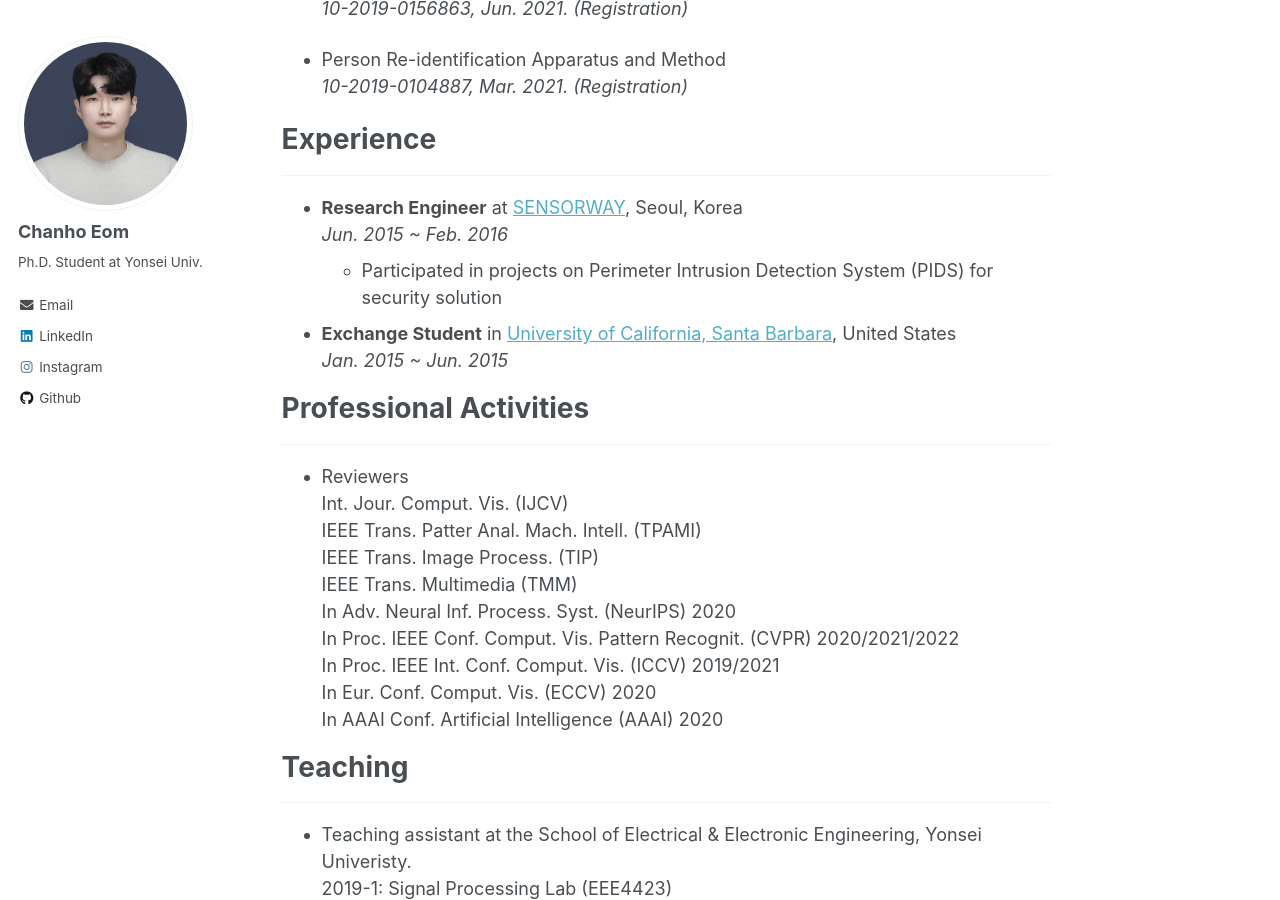
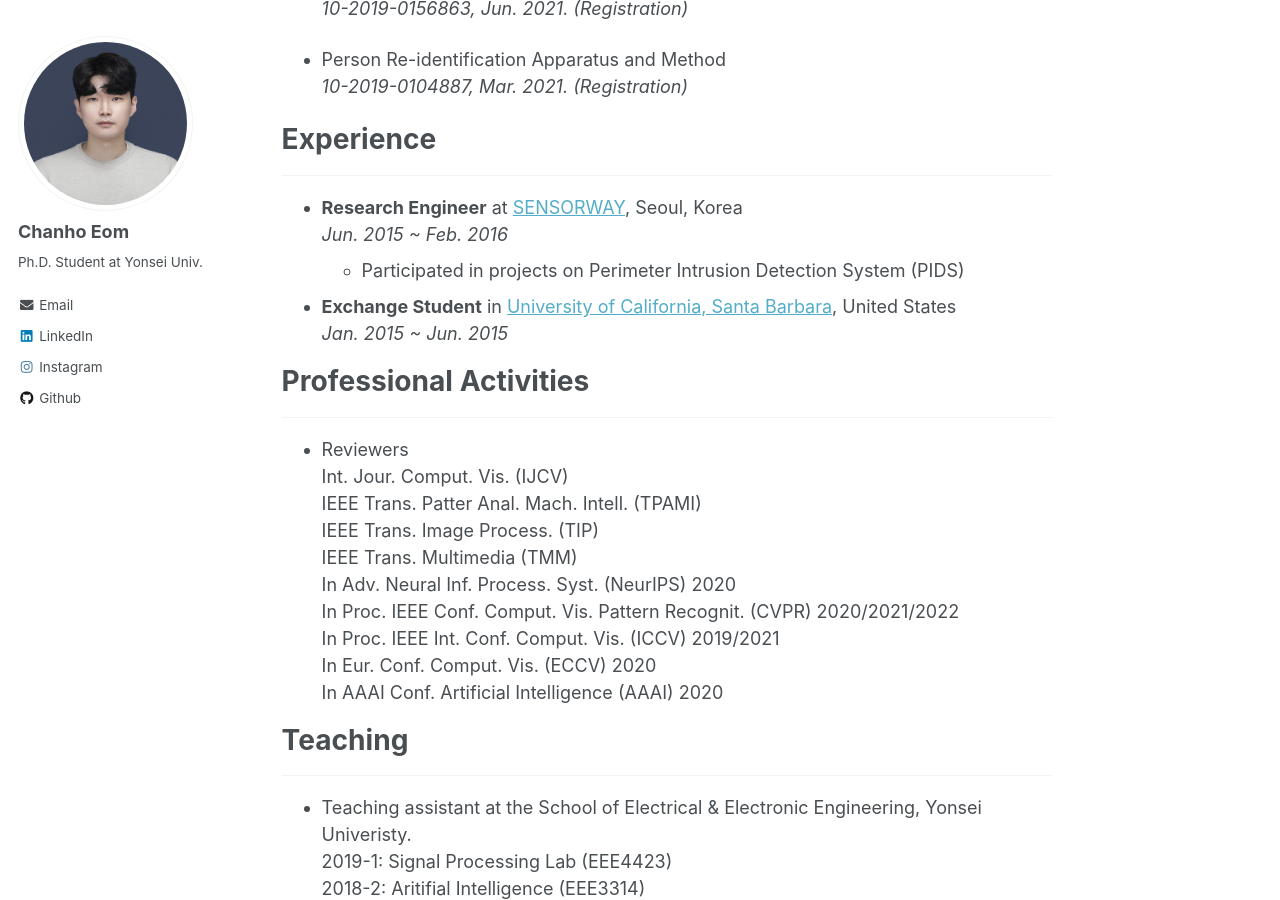
Before and after one commit to chanhoeom/chanhoEom.github.io, a Jekyll site: the page built from _pages/about.md, in a window 1280 px wide and 900 px high, scrolled down 2390 px. Built offline with Jekyll 4.4.1, drawn with Linux system fonts in a browser that asks for light colours.

Commit message:
Update about.md

```diff
--- a/_pages/about.md
+++ b/_pages/about.md
@@ -93,7 +93,7 @@ _________________
 _________________
 * **Research Engineer** at [SENSORWAY](http://www.sensorway.co.kr/eng/), Seoul, Korea
 *Jun. 2015 ~ Feb. 2016*
-  - Participated in projects on Perimeter Intrusion Detection System (PIDS) for security solution
+  - Participated in projects on Perimeter Intrusion Detection System (PIDS)
 * **Exchange Student** in [University of California, Santa Barbara](https://www.ucsb.edu/), United States
 *Jan. 2015 ~ Jun. 2015*
 
```
